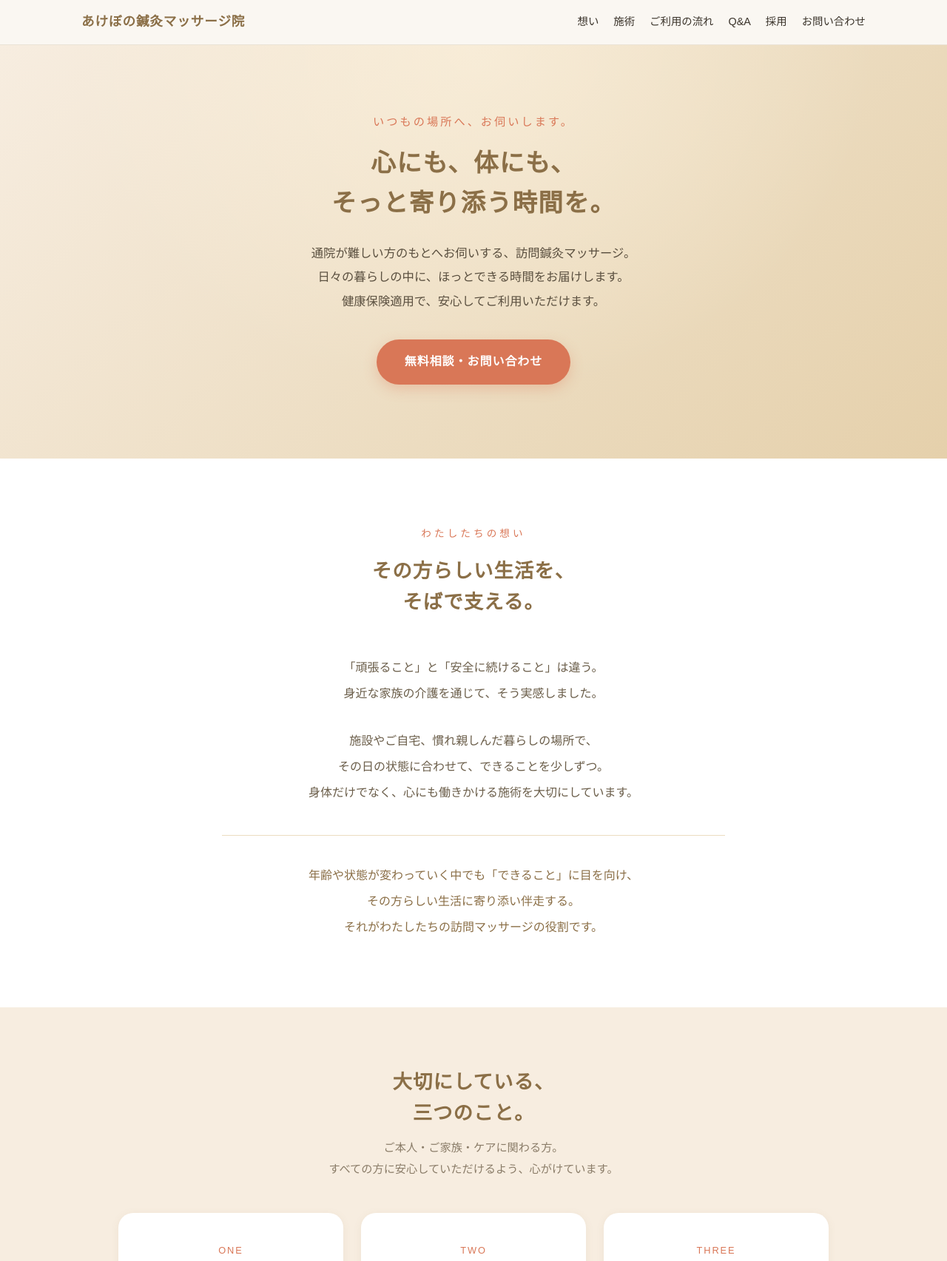
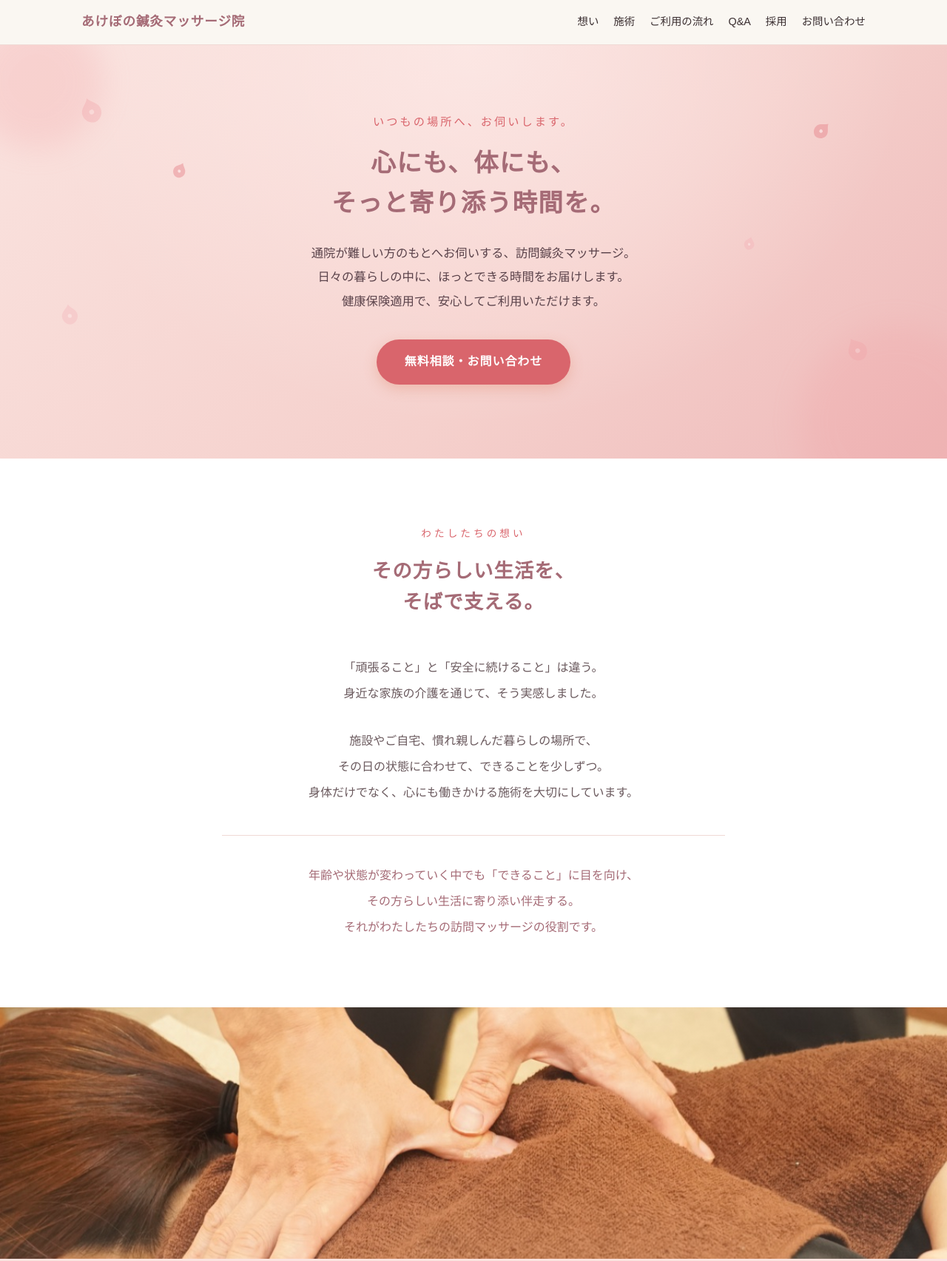
Before and after one commit to akebonoaqu/akebono-hp, a plain HTML site: page index.html in a window 1280 px wide. Shown: the top 1705 px of the page at 74% size. Drawn offline with Linux system fonts and the light colour scheme.

Commit message:
桜ピンク系パレットに変更・絵文字削除・施術画像バンド追加・ヒーロー桜装飾

```diff
--- a/index.html
+++ b/index.html
@@ -8,15 +8,16 @@
 <style>
   *,*::before,*::after{box-sizing:border-box;margin:0;padding:0}
   :root{
-    --c-main:#8b6f47;
-    --c-sub:#c9a876;
-    --c-bg:#fdfaf3;
-    --c-bg-warm:#f7ede0;
-    --c-text:#3a332a;
-    --c-text-sub:#6b5e4a;
+    --c-main:#a56b76;
+    --c-sub:#e8b9b9;
+    --c-bg:#fdf5f3;
+    --c-bg-warm:#fae3df;
+    --c-text:#3a2e30;
+    --c-text-sub:#6b5a5e;
     --c-white:#fff;
-    --c-accent:#d97757;
-    --c-soft:#e9826a;
+    --c-accent:#d9656c;
+    --c-soft:#f08a90;
+    --c-border:#f0dad5;
   }
   html{scroll-behavior:smooth}
   body{
@@ -35,7 +36,7 @@
     position:sticky;top:0;z-index:100;
     background:rgba(250,247,242,.95);
     backdrop-filter:blur(8px);
-    border-bottom:1px solid #eae3d6;
+    border-bottom:1px solid #f0dad5;
   }
   .header-inner{
     max-width:1100px;margin:0 auto;
@@ -50,17 +51,34 @@
 
   /* ヒーロー */
   .hero{
-    background:linear-gradient(135deg,#f7ede0 0%,#ecdcc0 60%,#e5d0ab 100%);
+    background:linear-gradient(135deg,#fae3df 0%,#f5d0cc 60%,#eeb9b9 100%);
     padding:90px 20px 100px;
     text-align:center;
     position:relative;
+    overflow:hidden;
   }
   .hero::before{
     content:"";position:absolute;inset:0;
-    background:radial-gradient(ellipse at top,rgba(255,245,225,.5),transparent 60%);
+    background:radial-gradient(ellipse at top,rgba(255,240,238,.6),transparent 65%);
     pointer-events:none;
   }
-  .hero>*{position:relative}
+  .hero>*{position:relative;z-index:1}
+  /* 桜装飾 */
+  .hero-decor{
+    position:absolute;inset:0;z-index:0;pointer-events:none;
+  }
+  .hero-decor .petal{
+    position:absolute;
+    width:var(--size,28px);height:var(--size,28px);
+    opacity:var(--opacity,.45);
+    transform:rotate(var(--rot,0deg));
+  }
+  .hero-decor .circle{
+    position:absolute;border-radius:50%;
+    background:var(--c-soft);
+    opacity:var(--opacity,.15);
+    filter:blur(20px);
+  }
   .hero-lead{
     font-size:.95rem;color:var(--c-accent);
     margin-bottom:16px;letter-spacing:.2em;
@@ -74,13 +92,28 @@
     font-weight:600;
     letter-spacing:.04em;
   }
-  .hero .sub{font-size:1.02rem;margin-bottom:36px;color:#5a4f3f;line-height:2}
+  .hero .sub{font-size:1.02rem;margin-bottom:36px;color:#5a424a;line-height:2}
 
   /* 想い */
   .philosophy{
     background:var(--c-white);
     padding:90px 20px;
     text-align:center;
+  }
+  /* 画像バンド */
+  .image-band{
+    height:340px;
+    background-size:cover;background-position:center;
+    position:relative;
+  }
+  .image-band::after{
+    content:"";position:absolute;inset:0;
+    background:linear-gradient(180deg,rgba(253,245,243,.15) 0%,rgba(253,245,243,.05) 50%,rgba(253,245,243,.15) 100%);
+  }
+  .image-band.band-massage{background-image:url('assets/massage-back.jpg')}
+  .image-band.band-side{background-image:url('assets/massage-side.jpg')}
+  @media(max-width:720px){
+    .image-band{height:220px}
   }
   .philosophy-label{
     color:var(--c-accent);letter-spacing:.3em;
@@ -97,7 +130,7 @@
   .philosophy-close{
     margin-top:40px !important;
     padding-top:36px;
-    border-top:1px solid #ecdcc0;
+    border-top:1px solid #f0dad5;
     color:var(--c-main);font-weight:500;
   }
   .btn{
@@ -124,7 +157,7 @@
     letter-spacing:.04em;
     line-height:1.6;
   }
-  .section-sub{text-align:center;color:#8a7c68;margin-bottom:44px;font-size:.95rem;line-height:1.9}
+  .section-sub{text-align:center;color:#9c8085;margin-bottom:44px;font-size:.95rem;line-height:1.9}
 
   /* サービス */
   .services{background:var(--c-white)}
@@ -141,7 +174,14 @@
     transition:transform .2s;
   }
   .service-card:hover{transform:translateY(-4px)}
-  .service-icon{font-size:2.5rem;margin-bottom:12px}
+  .service-label{
+    display:inline-block;
+    color:var(--c-accent);letter-spacing:.15em;
+    font-size:.78rem;font-weight:500;
+    margin-bottom:14px;
+    padding-bottom:10px;
+    border-bottom:1px solid var(--c-border);
+  }
   .service-card h3{color:var(--c-main);margin-bottom:10px;font-size:1.1rem}
   .service-card p{font-size:.9rem;line-height:1.7}
 
@@ -210,7 +250,7 @@
   .flow-item:not(:last-child)::after{
     content:"";position:absolute;
     left:22px;top:68px;bottom:-4px;
-    width:1px;background:#ecdcc0;
+    width:1px;background:#f0dad5;
   }
   .flow-step{
     flex-shrink:0;
@@ -221,7 +261,7 @@
     display:flex;align-items:center;justify-content:center;
     font-weight:600;font-size:1.05rem;
     border:2px solid var(--c-white);
-    box-shadow:0 0 0 1px #ecdcc0;
+    box-shadow:0 0 0 1px #f0dad5;
     position:relative;z-index:1;
   }
   .flow-content h3{
@@ -262,11 +302,11 @@
     font-size:1.2rem;font-weight:700;color:var(--c-accent);
     margin:16px 0;line-height:1.5;
   }
-  .price-note{font-size:.85rem;color:#8a7c68;margin-top:16px}
+  .price-note{font-size:.85rem;color:#9c8085;margin-top:16px}
 
   /* 採用 */
   .recruit{
-    background:linear-gradient(135deg,#8b6f47 0%,#6b5435 100%);
+    background:linear-gradient(135deg,#8b5560 0%,#5f3945 100%);
     color:var(--c-white);
   }
   .recruit .section-title{color:var(--c-white)}
@@ -426,7 +466,7 @@
   .contact-footnote{
     margin-top:28px;padding-top:24px;
     border-top:1px solid #f0e6d2;
-    font-size:.88rem;color:#8a7c68;line-height:1.9;
+    font-size:.88rem;color:#9c8085;line-height:1.9;
   }
 
   /* フッター */
@@ -488,6 +528,16 @@
 </header>
 
 <section class="hero">
+  <div class="hero-decor" aria-hidden="true">
+    <svg class="petal" style="--size:42px;--opacity:.35;--rot:-20deg;top:12%;left:8%" viewBox="0 0 64 64" xmlns="http://www.w3.org/2000/svg"><path d="M32 6 C38 18,52 22,52 36 C52 50,40 58,32 58 C24 58,12 50,12 36 C12 22,26 18,32 6 Z" fill="#f2a7ac"/><circle cx="32" cy="36" r="5" fill="#fde4e5"/></svg>
+    <svg class="petal" style="--size:26px;--opacity:.5;--rot:25deg;top:28%;left:18%" viewBox="0 0 64 64" xmlns="http://www.w3.org/2000/svg"><path d="M32 6 C38 18,52 22,52 36 C52 50,40 58,32 58 C24 58,12 50,12 36 C12 22,26 18,32 6 Z" fill="#e88a91"/><circle cx="32" cy="36" r="5" fill="#fde4e5"/></svg>
+    <svg class="petal" style="--size:34px;--opacity:.4;--rot:-10deg;top:62%;left:6%" viewBox="0 0 64 64" xmlns="http://www.w3.org/2000/svg"><path d="M32 6 C38 18,52 22,52 36 C52 50,40 58,32 58 C24 58,12 50,12 36 C12 22,26 18,32 6 Z" fill="#f5b8bd"/><circle cx="32" cy="36" r="5" fill="#fde4e5"/></svg>
+    <svg class="petal" style="--size:30px;--opacity:.5;--rot:45deg;top:18%;right:12%" viewBox="0 0 64 64" xmlns="http://www.w3.org/2000/svg"><path d="M32 6 C38 18,52 22,52 36 C52 50,40 58,32 58 C24 58,12 50,12 36 C12 22,26 18,32 6 Z" fill="#e88a91"/><circle cx="32" cy="36" r="5" fill="#fde4e5"/></svg>
+    <svg class="petal" style="--size:40px;--opacity:.35;--rot:-30deg;top:70%;right:8%" viewBox="0 0 64 64" xmlns="http://www.w3.org/2000/svg"><path d="M32 6 C38 18,52 22,52 36 C52 50,40 58,32 58 C24 58,12 50,12 36 C12 22,26 18,32 6 Z" fill="#f2a7ac"/><circle cx="32" cy="36" r="5" fill="#fde4e5"/></svg>
+    <svg class="petal" style="--size:22px;--opacity:.5;--rot:15deg;top:46%;right:20%" viewBox="0 0 64 64" xmlns="http://www.w3.org/2000/svg"><path d="M32 6 C38 18,52 22,52 36 C52 50,40 58,32 58 C24 58,12 50,12 36 C12 22,26 18,32 6 Z" fill="#f5b8bd"/><circle cx="32" cy="36" r="5" fill="#fde4e5"/></svg>
+    <div class="circle" style="--opacity:.18;width:180px;height:180px;top:-40px;left:-40px"></div>
+    <div class="circle" style="--opacity:.14;width:260px;height:260px;bottom:-80px;right:-60px"></div>
+  </div>
   <p class="hero-lead">いつもの場所へ、お伺いします。</p>
   <h1>心にも、体にも、<br>そっと寄り添う時間を。</h1>
   <p class="sub">通院が難しい方のもとへお伺いする、訪問鍼灸マッサージ。<br>日々の暮らしの中に、ほっとできる時間をお届けします。<br>健康保険適用で、安心してご利用いただけます。</p>
@@ -505,6 +555,8 @@
     </div>
   </div>
 </section>
+
+<div class="image-band band-massage" aria-hidden="true"></div>
 
 <section class="promise" id="promise">
   <div class="container">
@@ -536,23 +588,25 @@
     <p class="section-sub">おひとりおひとりの状態に合わせて、やさしく行います</p>
     <div class="service-grid">
       <div class="service-card">
-        <div class="service-icon">🙌</div>
+        <span class="service-label">Massage</span>
         <h3>マッサージ</h3>
         <p>血行促進、筋肉の緊張をやわらげ、関節が動きやすくなるよう整えます。力加減は、その日のお身体に合わせて。</p>
       </div>
       <div class="service-card">
-        <div class="service-icon">🪡</div>
+        <span class="service-label">Acupuncture</span>
         <h3>はり治療</h3>
         <p>慢性的な痛みや神経痛に。髪の毛ほどの細さの鍼を使い、痛みが少ないよう丁寧に施術します。</p>
       </div>
       <div class="service-card">
-        <div class="service-icon">🔥</div>
+        <span class="service-label">Moxibustion</span>
         <h3>きゅう治療</h3>
         <p>冷えや血行不良に。じんわりとした温かさで、身体の内側からバランスを整えていきます。</p>
       </div>
     </div>
   </div>
 </section>
+
+<div class="image-band band-side" aria-hidden="true"></div>
 
 <section class="flow" id="flow">
   <div class="container">
```
Also changed, not shown: assets/hero-massage.jpg (added), assets/massage-back.jpg (added), assets/massage-side.jpg (added).
